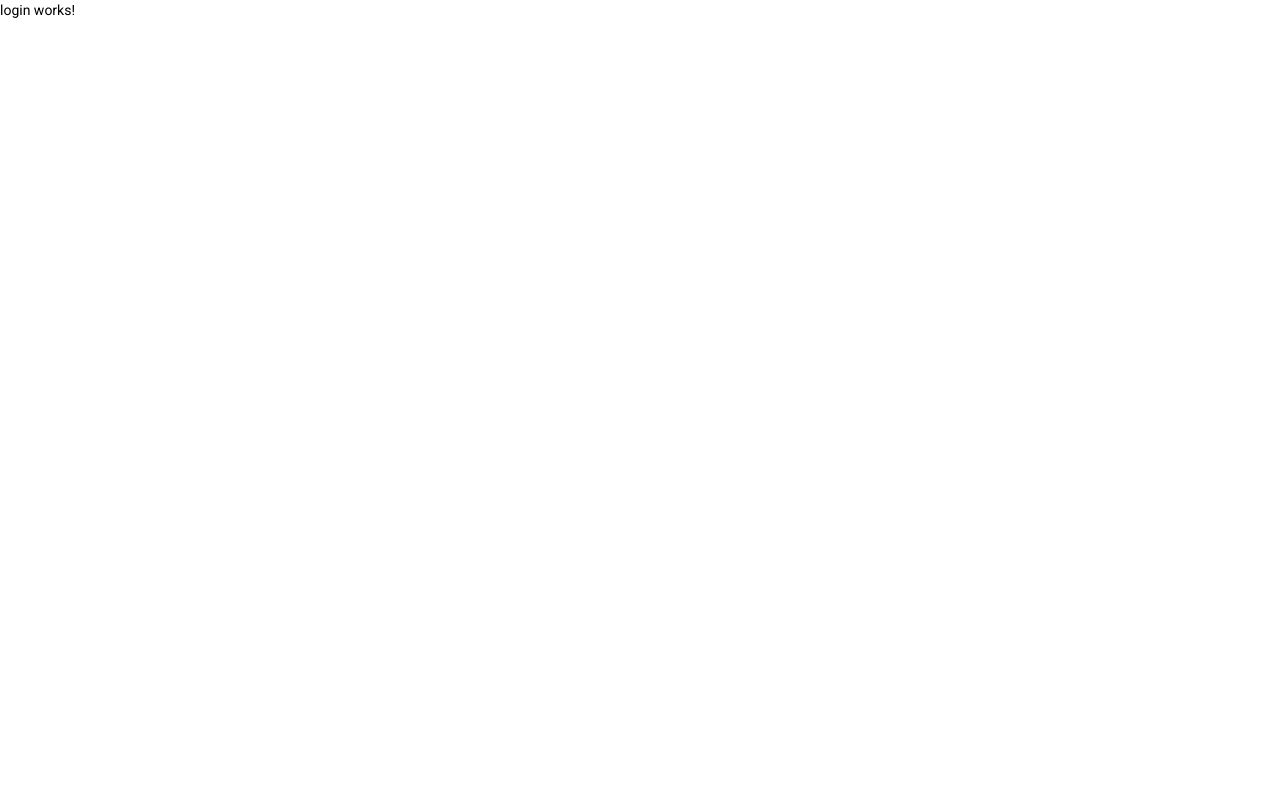
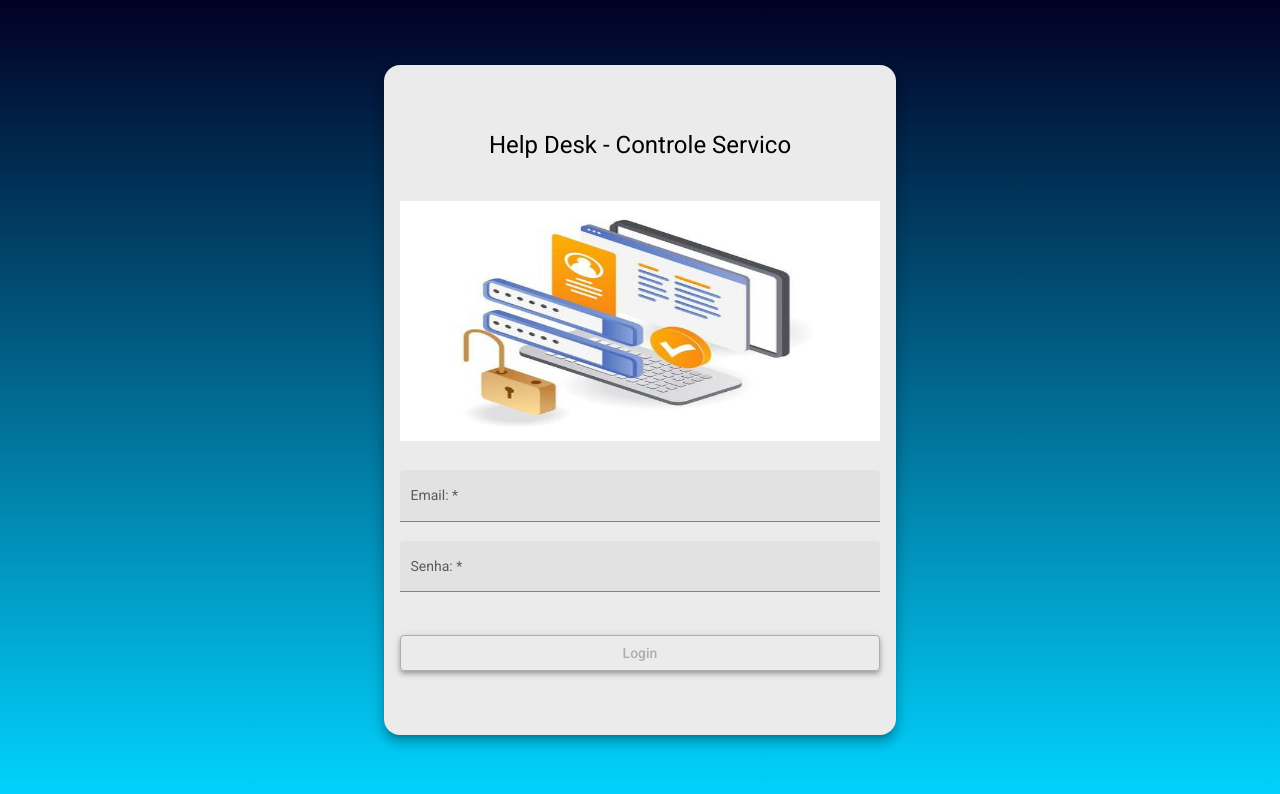
Before and after one commit to AbnerLuan/helpdesk-front, an Angular app: page /login in a window 1280 px wide. Shown: the top 794 px of the page. Built offline with nearby package versions, Linux system fonts and the light colour scheme.

Commit message:
validacao de formularios para login

```diff
--- a/src/app/components/login/login.component.css
+++ b/src/app/components/login/login.component.css
@@ -0,0 +1,34 @@
+.container {
+    height: 100%;
+    background: linear-gradient(180deg, rgba(2,0,36,1) 0%, rgba(0,212,255,1) 100%);
+    display: flex;
+    align-items: center;
+    justify-content: center;
+}
+
+.form {
+    width: 30rem;
+    margin: auto;
+    background-color: rgb(235, 235, 235);
+    padding: 4rem 1rem;
+    border-radius: 1rem;
+}
+
+h1 {
+    width: 100%;
+    text-align: center;
+}
+
+img {
+    height: 15rem;
+    width: 100%;
+    margin: 1.5rem auto 1.5rem auto;
+}
+
+.full-width {
+    width: 100%;
+}
+
+button {
+    margin-top: 1.5rem;
+}
--- a/src/app/components/login/login.component.html
+++ b/src/app/components/login/login.component.html
@@ -1 +1,33 @@
-<p>login works!</p>
+<div class="container">
+    <form class="form mat-elevation-z8">
+        <h1>Help Desk - Controle Servico</h1>
+
+        <img src="assets/img/login.jpg" alt="Help Desk - Controle Servicos">
+
+        <mat-form-field class="full-width" appearance="fill">
+          <mat-label>Email:</mat-label>
+          <input
+          [formControl]="email"
+          required
+          [(ngModel)]="creds.email"
+          name="email"
+          matInput
+          placeholder="Ex. email@email.com">
+        </mat-form-field>
+
+        <mat-form-field class="full-width" appearance="fill">
+            <mat-label>Senha:</mat-label>
+            <input
+            [formControl]="senha"
+          required
+            [(ngModel)]="creds.senha"
+            name="senha"
+            type="password"
+            matInput
+            placeholder="Ex. 123">
+          </mat-form-field>
+
+          <button [disabled]="!validaCampos()" class="full-width mat-elevation-z4" mat-stroked-button color="primary">Login</button>
+          {{creds.email}}
+      </form>
+</div>
--- a/src/app/components/login/login.component.ts
+++ b/src/app/components/login/login.component.ts
@@ -1,4 +1,6 @@
 import { Component, OnInit } from '@angular/core';
+import { FormControl, Validators } from '@angular/forms';
+import { Credenciais } from 'src/app/models/credenciais';
 
 @Component({
   selector: 'app-login',
@@ -7,9 +9,25 @@ import { Component, OnInit } from '@angular/core';
 })
 export class LoginComponent implements OnInit {
 
+  creds: Credenciais = {
+    email: '',
+    senha: ''
+  }
+
+  email = new FormControl(null, Validators.email)
+  senha = new FormControl(null, Validators.minLength(3))
+
   constructor() { }
 
   ngOnInit(): void {
   }
 
+  validaCampos(): boolean {
+    if(this.email.valid && this.senha.valid) {
+      return true;
+    } else {
+      return false;
+    }
+  }
+
 }
--- /dev/null
+++ b/src/app/models/credenciais.ts
@@ -0,0 +1,4 @@
+export interface Credenciais {
+    email: string;
+    senha: string;
+}
```
Also changed, not shown: src/assets/img/login.jpg (added).
